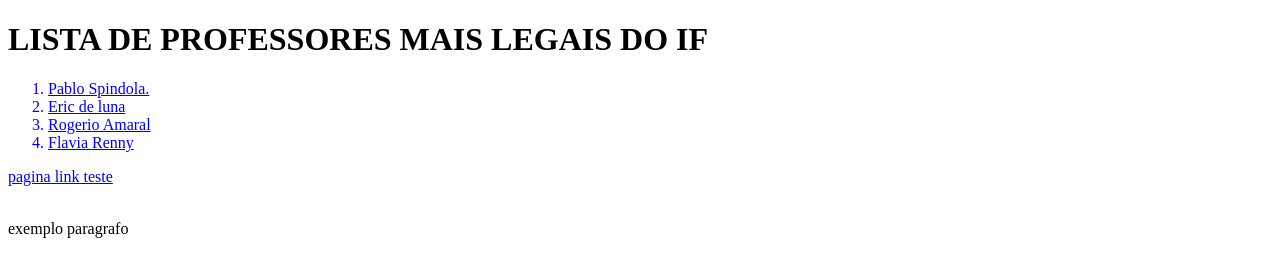
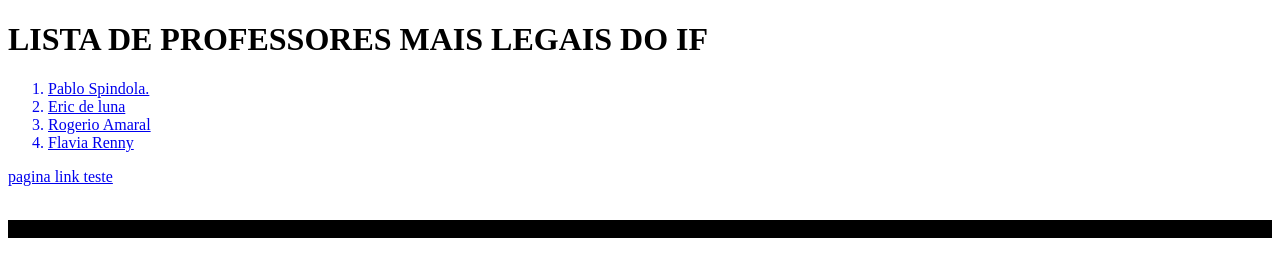
Before and after one commit to tormentadeluden/lista-de-professores, a plain HTML site: page list.html in a window 1280 px wide. Drawn offline with Linux system fonts and the light colour scheme.

Commit message:
Update list.html

```diff
--- a/list.html
+++ b/list.html
@@ -1,7 +1,7 @@
 <!DOCTYPE html>
 <html lang="pt-br">
 <head>
-    <a link
+    <link rel="stylesheet" href="Lista jvhv.css">
 
 
     <meta charset "UTF-8">
```
